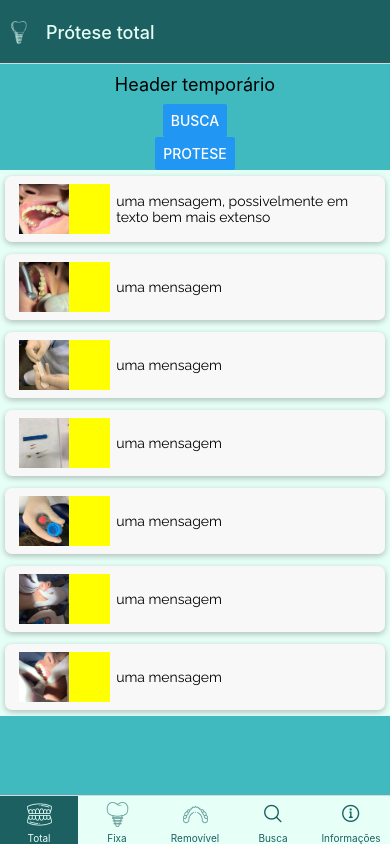
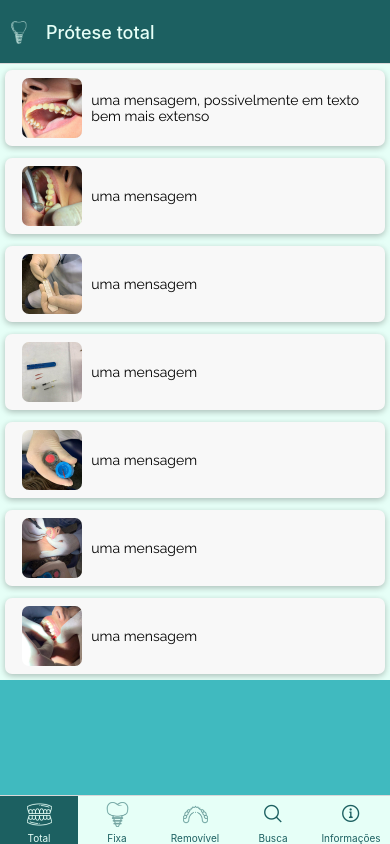
Before and after one commit to kyriosdata/protese, a React Native app in the folder maio/: screen / in a window 390 px wide. Built offline with nearby package versions, Linux system fonts and the light colour scheme.

Commit message:
pequenos ajustes

```diff
--- a/maio/app.json
+++ b/maio/app.json
@@ -21,8 +21,8 @@
     },
     "android": {
       "adaptiveIcon": {
-        "foregroundImage": "./assets/adaptive-icon.png",
-        "backgroundColor": "#E6FFF7"
+        "foregroundImage": "./assets/protese-logo.png",
+        "backgroundColor": "#ffffff"
       }
     },
     "web": {
--- a/maio/components/ProteseItem.js
+++ b/maio/components/ProteseItem.js
@@ -32,17 +32,17 @@ const styles = StyleSheet.create({
   },
 
   imagem: {
-    width: 50,
-    height: 50,
+    width: 60,
+    height: 60,
   },
 
   foto: {
-    width: "25%",
-    backgroundColor: "yellow",
+    borderRadius: 7,
+    overflow: "hidden",
   },
 
   descricao: {
-    width: "70%",
+    width: "76%",
   },
 });
 
--- a/maio/data/Proteses.js
+++ b/maio/data/Proteses.js
@@ -61,13 +61,43 @@ const fixas = [
     descricao: "uma mensagem, possivelmente em texto bem mais extenso",
     imagem: require("../assets/fotos/3_8.jpg"),
   },
+  {
+    id: "3_9",
+    descricao: "uma mensagem, possivelmente em texto bem mais extenso",
+    imagem: require("../assets/fotos/3_9.jpg"),
+  },
+  {
+    id: "3_10",
+    descricao: "uma mensagem, possivelmente em texto bem mais extenso",
+    imagem: require("../assets/fotos/3_10.jpg"),
+  },
+  {
+    id: "3_11",
+    descricao: "uma mensagem, possivelmente em texto bem mais extenso",
+    imagem: require("../assets/fotos/3_11.jpg"),
+  },
 ];
 
 const removiveis = [
   {
-    id: "3_9",
+    id: "3_12",
     descricao: "uma mensagem, possivelmente em texto bem mais extenso",
-    imagem: require("../assets/fotos/3_9.jpg"),
+    imagem: require("../assets/fotos/3_12.jpg"),
+  },
+  {
+    id: "3_13",
+    descricao: "uma mensagem, possivelmente em texto bem mais extenso",
+    imagem: require("../assets/fotos/3_13.jpg"),
+  },
+  {
+    id: "3_14",
+    descricao: "uma mensagem, possivelmente em texto bem mais extenso",
+    imagem: require("../assets/fotos/3_14.jpg"),
+  },
+  {
+    id: "3_15",
+    descricao: "uma mensagem, possivelmente em texto bem mais extenso",
+    imagem: require("../assets/fotos/3_15.jpg"),
   },
 ];
 
--- a/maio/screens/ProtesesScreen.js
+++ b/maio/screens/ProtesesScreen.js
@@ -1,8 +1,7 @@
-import React, { useState } from "react";
-import { StyleSheet, Button, View } from "react-native";
+import React from "react";
+import { StyleSheet, View } from "react-native";
 import { StatusBar } from "expo-status-bar";
 
-import Header from "../components/Header";
 import ProteseLista from "../components/ProteseLista";
 import Cores from "../constants/Cores";
 
@@ -12,20 +11,11 @@ function onPress(chave) {
 
 function ProtesesScreen(objeto) {
   if (objeto.route.params) {
-    console.log("ProtesesScreen params received...");
+    console.log("ProtesesScreen params received...", objeto.route.name);
   }
-
-  const { navigation } = objeto;
 
   return (
     <View style={styles.container}>
-      <Header title="Header temporário" />
-      <Button title={"Busca"} onPress={() => navigation.navigate("Busca")} />
-      <Button
-        title={"Protese"}
-        onPress={() => navigation.navigate("Protese")}
-      />
-
       <ProteseLista lista={objeto.route.params.proteses} onPress={onPress} />
 
       <StatusBar style="auto" />
```
